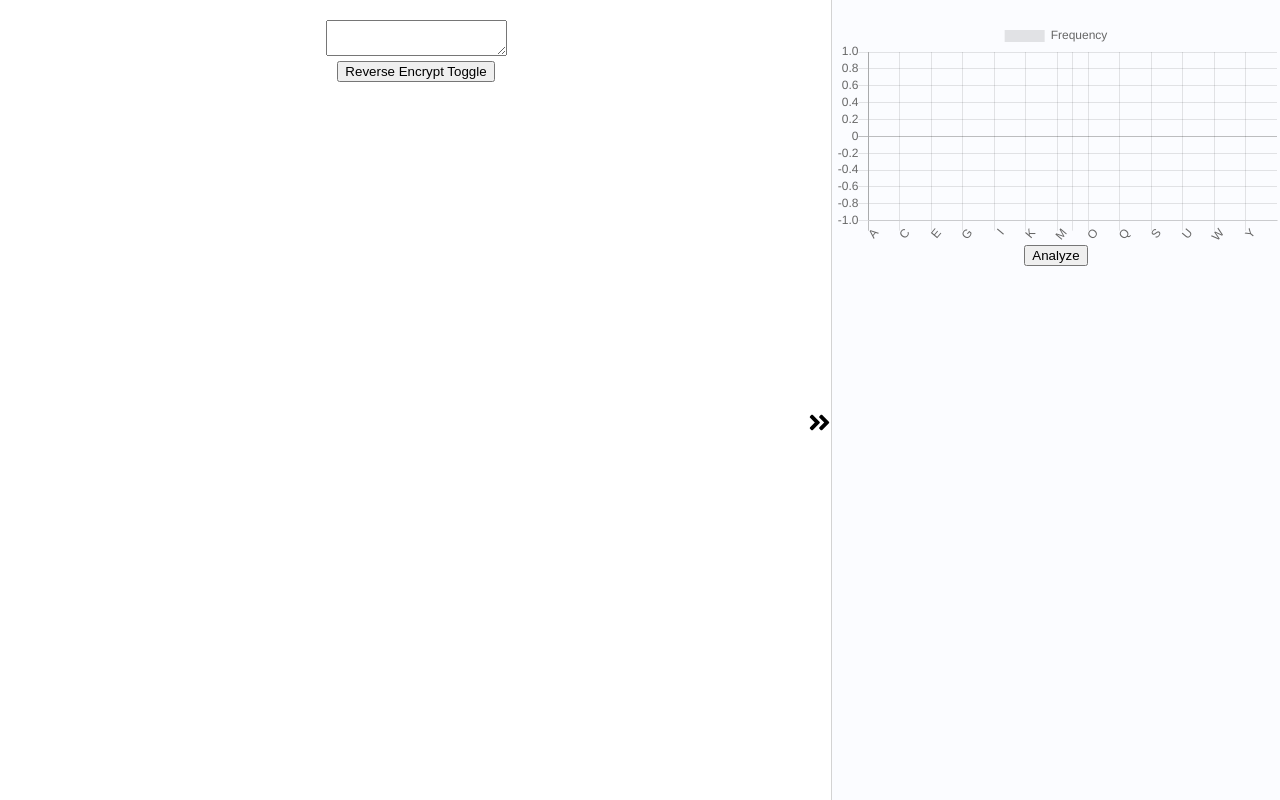
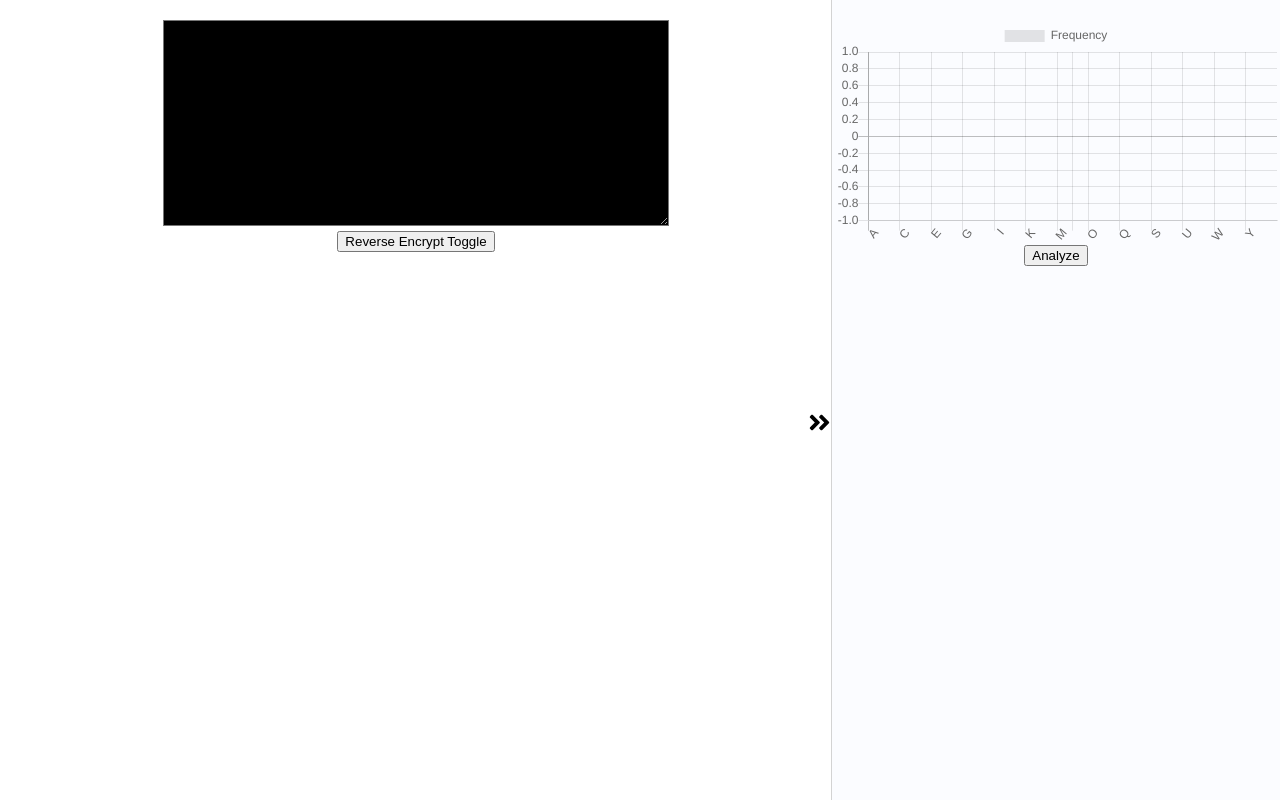
Before and after one commit to cfajfer/Cipher_Breaker, a React (Create React App) app: page / in a window 1280 px wide. Built offline with nearby package versions, Linux system fonts and the light colour scheme.

Commit message:
Styling Change and readOnly on input

```diff
--- a/src/App.css
+++ b/src/App.css
@@ -50,3 +50,11 @@
   border-left: 1px solid lightgrey;
   background-color: #fbfcff
 }
+#mainInput{
+  width: 60%;
+  height: 200px;
+  font-size: 11pt;
+  font-family: Inconsolata, monospace;
+  color: white;
+  background-color: black;
+}
--- a/src/mainView.js
+++ b/src/mainView.js
@@ -63,7 +63,7 @@ class MainView extends React.Component {
     if(this.state.active.menu === true){
       return(
         <div>
-          <textarea value={this.input} onChange={this.textareaEvent}></textarea>
+          <textarea value={this.input} onChange={this.textareaEvent} id="mainInput"></textarea>
           <br/>
           {/* Cryptography Toggles Go Here */}
 
@@ -77,7 +77,7 @@ class MainView extends React.Component {
       return(
         <div>
           <button className="close" onClick={() => this.toggleView(true, this.state.active.current)}></button>
-          <p>{this.state.str}</p>
+          <textarea value={this.input} onChange={this.textareaEvent} id="mainInput" readOnly></textarea>
           {/* Cryptography Components Go Here */}
 
           {this.state.active.reverse && <Reverse translation="encrypt" subType="string" str={this.state.str}/>}
```
